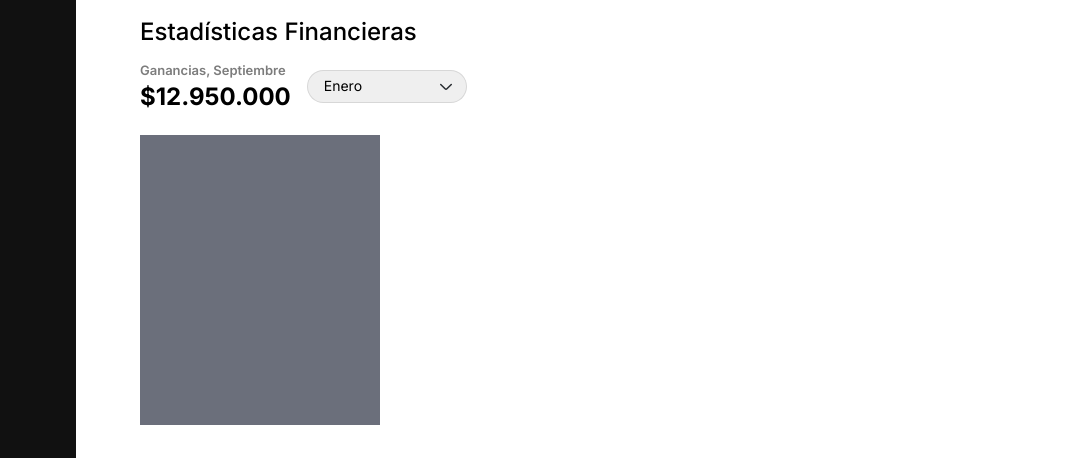
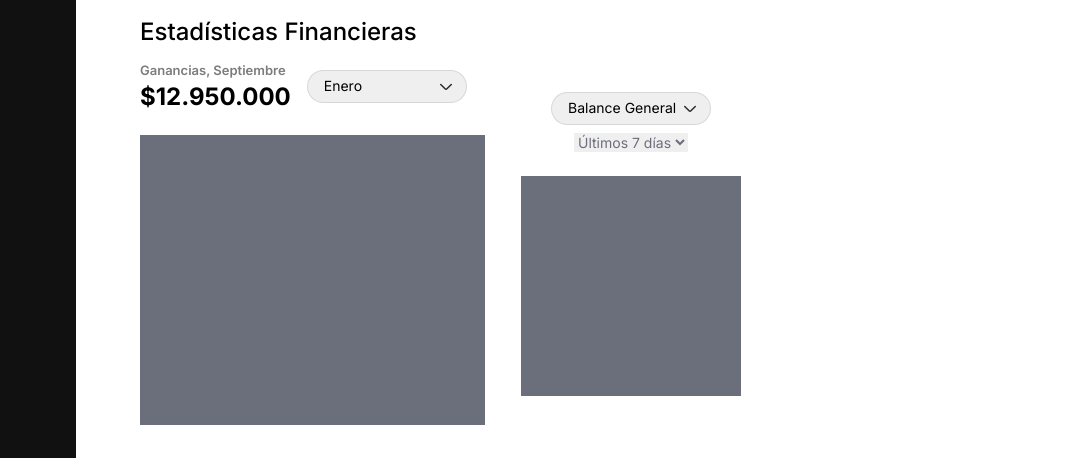
Before and after one commit to eddiedev14/NovaCents, a website built with Vite: page index.html in a window 1280 px wide. Shown: the part 330-788 px from the top of the page, 204-1280 px from the left. Built offline with nearby package versions, Linux system fonts and the light colour scheme.

Commit message:
🎨 style: Adapt stats to tablet

```diff
--- a/src/css/components/stats.css
+++ b/src/css/components/stats.css
@@ -82,3 +82,18 @@
     height: 220px;
     background-color: #6B6F7B;
 }
+
+@media screen and (min-width: 744px) {
+    .stats__grid{
+        display: flex;
+        flex-direction: row;
+        align-items: center;
+        gap: 36px;
+    }
+
+    .bar__chart{
+        width: 345px;
+        height: 290px;
+        background-color: #6B6F7B;
+    }
+}
```
